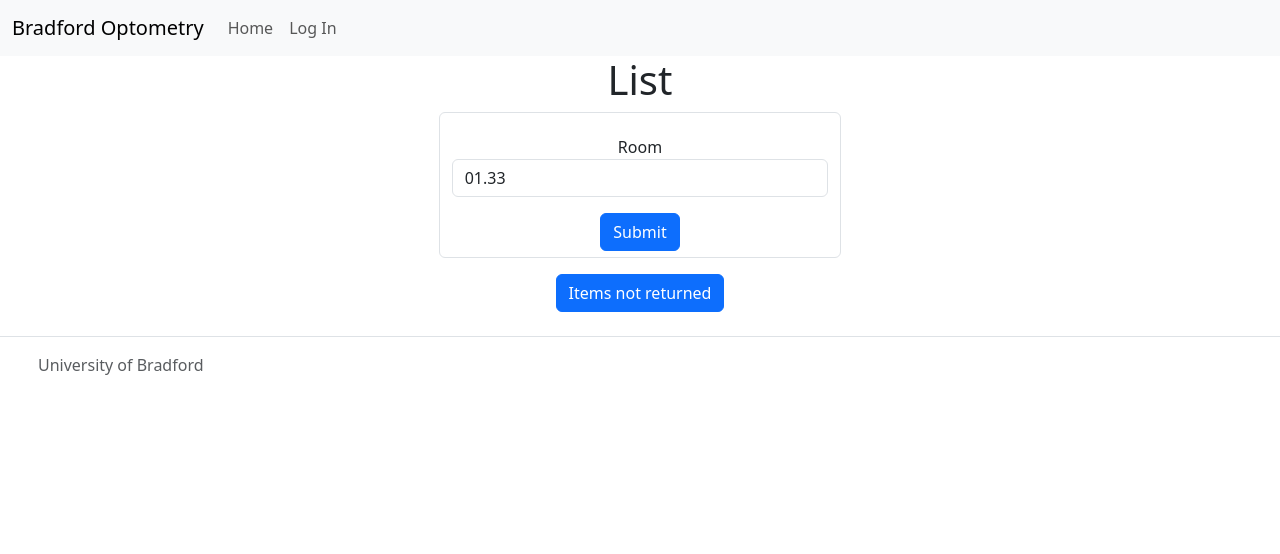
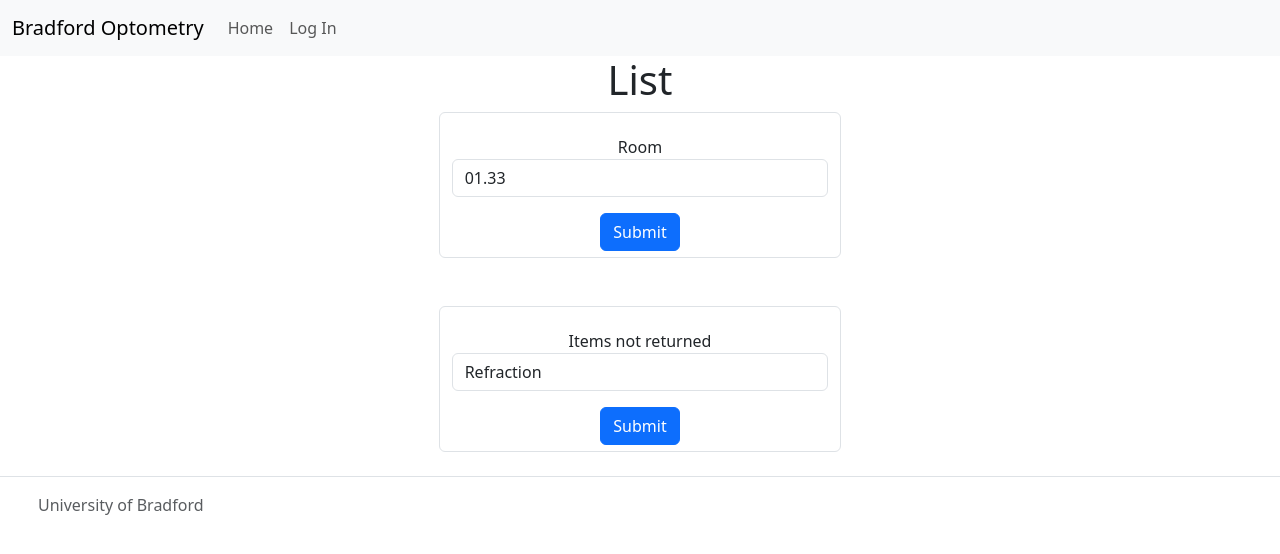
Before and after one commit to louwJohan/optom-eq, a Django app: page /list/ in a window 1280 px wide. Shown: the top 554 px of the page. Run offline with Django 4.2, Linux system fonts and the light colour scheme; some libraries are stand-ins or nearby versions.

Commit message:
fix bug in items not returned

```diff
--- a/list/views.py
+++ b/list/views.py
@@ -19,6 +19,8 @@ def list_display(request):
                                                 })
 
 def not_returned(request):
+    room = request.GET.get('returns')
+    print(room)
     ref = Ref.objects.filter(all_returned=False)
     health = Health.objects.filter(all_returned=False)
     return render(request, 'not_returned.html', {'ref':ref, 'health':health})
--- a/templates/list.html
+++ b/templates/list.html
@@ -19,7 +19,21 @@
         </form>
         </div>
     </div>
-    <a class="btn btn-primary mt-3" href="{% url 'not_returned' %}">Items not returned</a>
+    <div class="row justify-content-center mt-5">
+      <div class="col-lg-4">
+        <form action="{% url 'not_returned' %}" method="GET" class="form-control">
+          {% csrf_token %}
+        <div class="form-group mt-3">
+          <label for="returns">Items not returned</label>
+          <select name="returns" id="returns" class="form-control">
+              <option value="ref">Refraction</option>
+              <option value="health">Occular Health Assesment</option>
+          </select>
+      </div>
+      <button type="submit" class="btn btn-primary mt-3">Submit</button>
+      </form>
+      </div>
+    </div>
 
 
 {% endblock %}
--- a/templates/not_returned.html
+++ b/templates/not_returned.html
@@ -6,6 +6,7 @@
   <div class="col justify-content-center d-grid">
     {% if ref|length > 0 or health|length > 0 %}
     <h3>Items Not Returned</h3>
+    {% if room == "ref" %}
     <h4>Refraction</h4>
     <ul class="list-group">
       {% for r in ref %}
@@ -20,6 +21,7 @@
       </li>
       {% endfor %}
     </ul>
+    {% else %}
     <h4>Occular Health Assesment</h4>
     <ul class="list-group">
       {% for item in health %}
@@ -34,6 +36,7 @@
       </li>
       {% endfor %}
     </ul>
+    {% endif %}
     {% else %}
     <h3>All items returned</h3>
     {% endif %}
```
Also changed, not shown: db.sqlite3.
